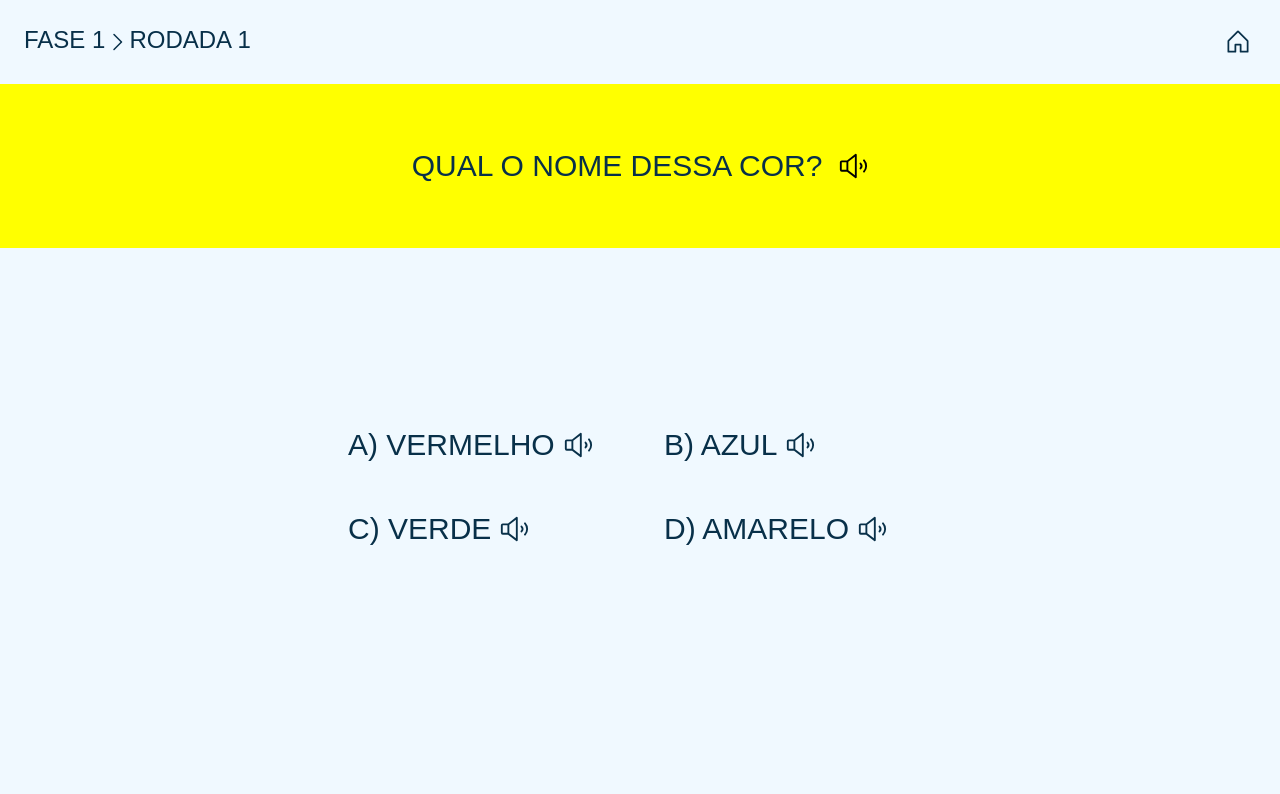
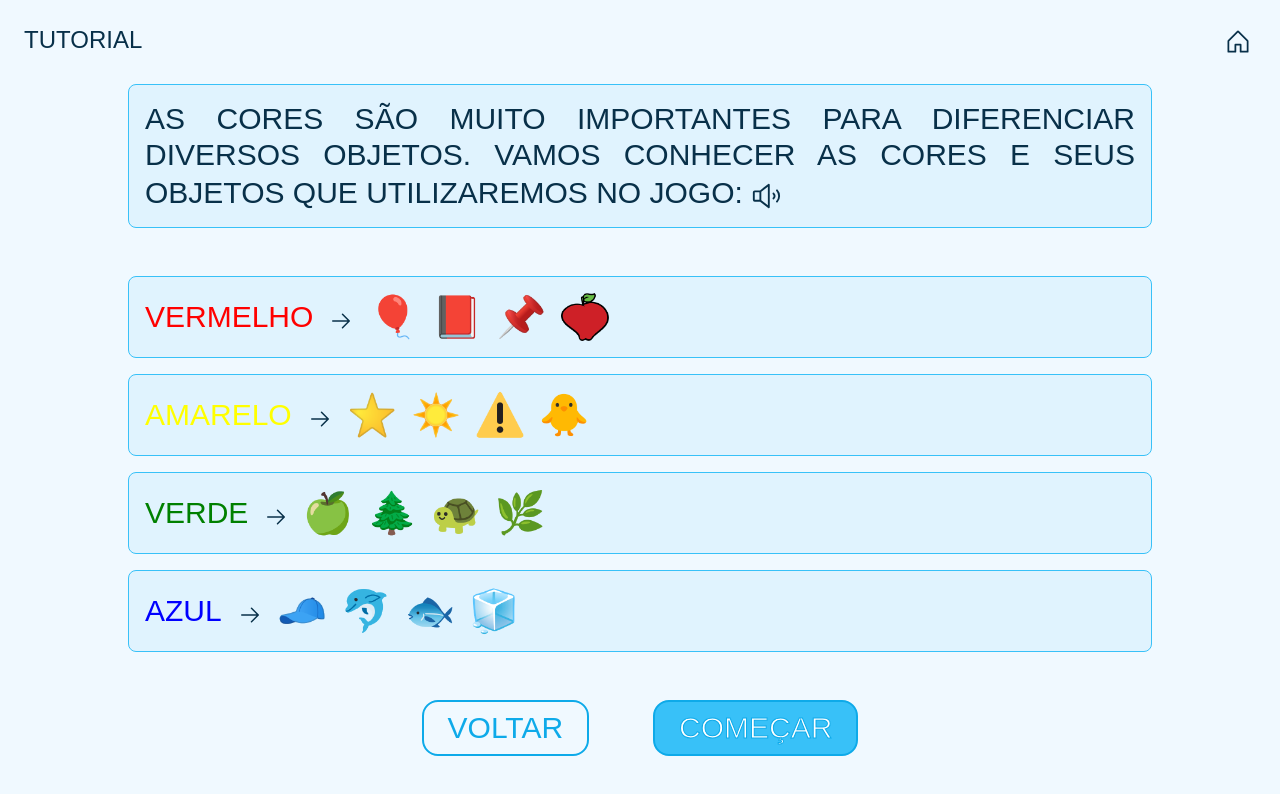
Before and after one commit to Roberson-Andrade/aquarela-utfpr, a React (Vite) app: page /em-jogo in a window 1280 px wide. Shown: the top 794 px of the page. Built offline with nearby package versions, Linux system fonts and the light colour scheme; a web font is replaced by a local one.

Commit message:
feat: add tutorial

```diff
--- a/src/@types/index.ts
+++ b/src/@types/index.ts
@@ -1,4 +1,5 @@
 export enum GameStage {
+	TUTORIAL = 'TUTORIAL',
 	STAGE_ONE = 'STAGE_ONE',
 	STAGE_TWO = 'STAGE_TWO',
 	DONE = 'DONE',
--- a/src/components/PlayAudioText/index.tsx
+++ b/src/components/PlayAudioText/index.tsx
@@ -5,9 +5,10 @@ import { useEffect, useState } from 'react';
 interface PlayAudioTextProperties {
 	text: string;
 	svgProps?: IconProps;
+	className?: string;
 }
 
-export function PlayAudioText({ text, svgProps }: PlayAudioTextProperties) {
+export function PlayAudioText({ text, svgProps, className }: PlayAudioTextProperties) {
 	const [utterance, setUtterance] = useState<SpeechSynthesisUtterance | null>(null);
 
 	useEffect(() => {
@@ -36,7 +37,9 @@ export function PlayAudioText({ text, svgProps }: PlayAudioTextProperties) {
 	return (
 		<IconButton
 			onClick={() => handlePlay()}
-			className='"hover:bg-gray-300 rounded-full active:bg-gray-400 transition-colors rounded-full"'
+			className={`hover:bg-gray-300 rounded-full active:bg-gray-400 transition-colors ${
+				className ?? ''
+			}`}
 		>
 			<SpeakerHigh {...svgProps} />
 		</IconButton>
--- a/src/contexts/GameContext/GameContextProvider.tsx
+++ b/src/contexts/GameContext/GameContextProvider.tsx
@@ -12,7 +12,7 @@ export function GameContextProvider({ children }: GameContextProviderProps) {
 	const { state: userName } = useLocation();
 
 	const [currentGameInfo, setCurrentGameInfo] = useState<CurrentGameInfo>({
-		stage: GameStage.STAGE_ONE,
+		stage: GameStage.TUTORIAL,
 		round: 1,
 		userName,
 	});
--- a/src/pages/InGame/components/InGameHeader/index.tsx
+++ b/src/pages/InGame/components/InGameHeader/index.tsx
@@ -7,6 +7,7 @@ import { Modal } from '../../../../components/Modal';
 import { Button } from '../../../../components/Button';
 import { useNavigate } from 'react-router-dom';
 import { ROUTES } from '../../../../utils/router';
+import { GameStage } from '../../../../@types';
 
 export function InGameHeader() {
 	const { currentGameInfo } = useGameContext();
@@ -17,14 +18,21 @@ export function InGameHeader() {
 		<>
 			<header className="w-full flex items-center justify-between p-6 ">
 				<div className="flex items-center text-2xl">
-					<p className="mb-1">FASE {GAME_STAGE_NUMBER[currentGameInfo.stage]}</p> <CaretRight />{' '}
-					<p className="mb-1">RODADA {currentGameInfo.round}</p>
+					{currentGameInfo.stage === GameStage.TUTORIAL ? (
+						<p className="mb-1">TUTORIAL</p>
+					) : (
+						<>
+							<p className="mb-1">FASE {GAME_STAGE_NUMBER[currentGameInfo.stage]}</p> <CaretRight />{' '}
+							<p className="mb-1">RODADA {currentGameInfo.round}</p>
+						</>
+					)}
 				</div>
 
 				<IconButton onClick={() => setOpen(true)}>
 					<House size={28} />
 				</IconButton>
 			</header>
+
 			<Modal
 				open={open}
 				title="IR PARA O MENU"
--- /dev/null
+++ b/src/pages/InGame/components/Stages/Tutorial/index.tsx
@@ -0,0 +1,72 @@
+import { ArrowRight } from '@phosphor-icons/react';
+import { STAGE_TWO_OPTIONS } from '../../../../../constants';
+import { Button } from '../../../../../components/Button';
+import { useNavigate } from 'react-router-dom';
+import { ROUTES } from '../../../../../utils/router';
+import { useGameContext } from '../../../../../contexts/GameContext/useGameContext';
+import { GameStage } from '../../../../../@types';
+import { PlayAudioText } from '../../../../../components/PlayAudioText';
+
+export function Tutorial() {
+	const navigate = useNavigate();
+	const { changeStage } = useGameContext();
+
+	return (
+		<section className="w-full h-full flex flex-col items-center gap-12">
+			<div className="bg-primary-100 border border-primary-400 rounded-lg p-4 w-full max-w-5xl text-3xl text-justify">
+				AS CORES SÃO MUITO IMPORTANTES PARA DIFERENCIAR DIVERSOS OBJETOS. VAMOS CONHECER AS CORES E
+				SEUS OBJETOS QUE UTILIZAREMOS NO JOGO:
+				<PlayAudioText
+					className="translate-y-2 translate-x-2"
+					text="AS CORES SÃO MUITO IMPORTANTES PARA DIFERENCIAR DIVERSOS OBJETOS. VAMOS CONHECER AS CORES E SEUS OBJETOS QUE UTILIZAREMOS NO JOGO:"
+				/>
+			</div>
+
+			<ul className="flex flex-col gap-4 w-full items-center">
+				<li className="bg-primary-100 border border-primary-400 rounded-lg p-4 w-full max-w-5xl">
+					<div className="flex items-center gap-4">
+						<p className="text-[red] text-3xl">VERMELHO</p>
+						<ArrowRight size={24} className="mt-2" />
+						{STAGE_TWO_OPTIONS.RED.map((src) => (
+							<img className="w-12 h-12" src={`/${src}.png`} />
+						))}
+					</div>
+				</li>
+				<li className="bg-primary-100 border border-primary-400 rounded-lg p-4 w-full max-w-5xl">
+					<div className="flex items-center gap-4">
+						<p className="text-[yellow] text-3xl">AMARELO</p>
+						<ArrowRight size={24} className="mt-2" />
+						{STAGE_TWO_OPTIONS.YELLOW.map((src) => (
+							<img className="w-12 h-12" src={`/${src}.png`} />
+						))}
+					</div>
+				</li>
+				<li className="bg-primary-100 border border-primary-400 rounded-lg p-4 w-full max-w-5xl">
+					<div className="flex items-center gap-4">
+						<p className="text-[green] text-3xl">VERDE</p>
+						<ArrowRight size={24} className="mt-2" />
+						{STAGE_TWO_OPTIONS.GREEN.map((src) => (
+							<img className="w-12 h-12" src={`/${src}.png`} />
+						))}
+					</div>
+				</li>
+				<li className="bg-primary-100 border border-primary-400 rounded-lg p-4 w-full max-w-5xl">
+					<div className="flex items-center gap-4">
+						<p className="text-[blue] text-3xl">AZUL</p>
+						<ArrowRight size={24} className="mt-2" />
+						{STAGE_TWO_OPTIONS.BLUE.map((src) => (
+							<img className="w-12 h-12" src={`/${src}.png`} />
+						))}
+					</div>
+				</li>
+			</ul>
+
+			<div className="flex  items-center gap-16">
+				<Button variant="secondary" onClick={() => navigate(ROUTES.HOME)}>
+					VOLTAR
+				</Button>
+				<Button onClick={() => changeStage(GameStage.STAGE_ONE)}>COMEÇAR</Button>
+			</div>
+		</section>
+	);
+}
--- a/src/pages/InGame/index.tsx
+++ b/src/pages/InGame/index.tsx
@@ -4,11 +4,13 @@ import { GameDone } from './components/GameDone';
 import { InGameHeader } from './components/InGameHeader';
 import { StageOne } from './components/Stages/StageOne';
 import { StageTwo } from './components/Stages/StageTwo';
+import { Tutorial } from './components/Stages/Tutorial';
 
 export function InGame() {
 	const { currentGameInfo } = useGameContext();
 
 	const stages = {
+		[GameStage.TUTORIAL]: Tutorial,
 		[GameStage.STAGE_ONE]: StageOne,
 		[GameStage.STAGE_TWO]: StageTwo,
 		[GameStage.DONE]: GameDone,
```
